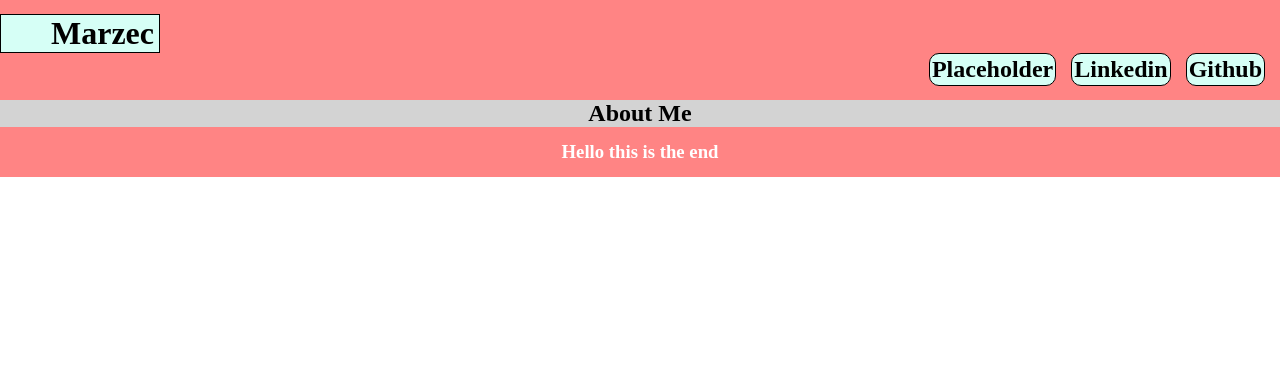
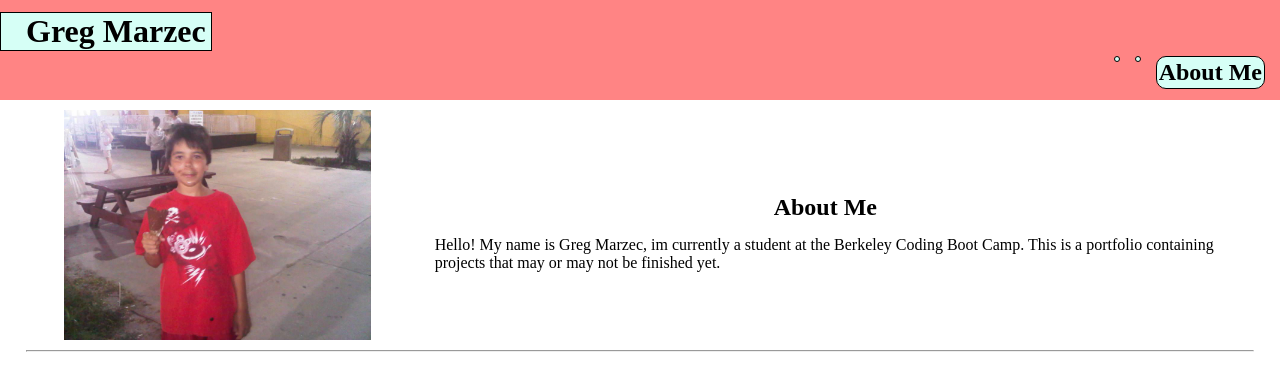
Before and after one commit to gregmarz/portfolio, a plain HTML site: page index.html in a window 1280 px wide. Drawn offline with Linux system fonts and the light colour scheme.

Commit message:
worked on about me

```diff
--- a/assets/assets.css
+++ b/assets/assets.css
@@ -12,6 +12,14 @@
     box-sizing: border-box;
 }
 
+hr {
+    clear:both;
+    display:block;
+    width: 96%;
+    background-color:#FFFF00;
+    height: 1px;
+  }
+
 header {
     display: flex;
     flex-direction: column;
@@ -21,10 +29,15 @@ header {
     position: relative;
 }
 
+header h1 {
+    margin-right: 5px;
+    margin-bottom: 5px;
+}
+
 .nameL {
     background-color: var(--cyan);
     width: fit-content;
-    padding-left: 50px;
+    padding-left: 25px;
     padding-right: 5px;
     font-weight: bold;
     align-items: center;
@@ -48,13 +61,40 @@ header {
 
 main {
     display: flex;
-    flex-direction: column;
+    flex-wrap: wrap;
     justify-content: center;
     align-items: center;
-    background-color: lightgray;
 }
 
-footer {
+#aboutMe {
+    display: flex;
+    flex-direction: row;
+    justify-content: center;
+    align-items: center;
+}
+
+#aboutMe div {
+    padding-left: 5%;
+    padding-right: 5%;
+}
+
+#aboutMe h2 {
+    display: flex;
+    flex-direction: column;
+    align-items: center;
+    padding: 2%;
+}
+
+#aboutMe img {
+    padding-top: 10px;
+    padding-bottom: 10px;
+    padding-left: 5%;
+    height: 250px;
+    width: auto;
+}
+
+
+/* footer {
     display: flex;
     flex-direction: column;
     justify-content: center;
@@ -62,4 +102,4 @@ footer {
     height: 50px;
     background-color: var(--coral);
     color: white;
-}
+} */
--- a/index.html
+++ b/index.html
@@ -10,31 +10,37 @@
 <body>
 
     <header>
-        <h1 class="nameL">Marzec</h1>
+        <h1 class="nameL">Greg Marzec</h1>
         <nav id="navSec">
             <section>
-                <h2><a href="https://github.com/gregmarz" target="_blank">Github</a></h2>
+                <h2><a href="#aboutMe">About Me</a></h2>
             </section>
 
             <section>
-                <h2><a href="https://www.linkedin.com/in/greg-marzec-b6800b242/" target="_blank">Linkedin</a></h2>
+                <h2><a href=""></a></h2>
             </section>
 
             <section>
-                <h2><a href="google.com" target="_blank">Placeholder</a></h2>
+                <h2><a href=""></a></h2>
             </section>
         </nav>
     </header>
 
     <main>
         <section id="aboutMe">
-            <h2>About Me</h2>
+            <img src="./assets/images/choglat.jpg" alt="me eating chocolate ice cream as a child">
+            <div>
+                <h2>About Me</h2>
+                <p>
+                    Hello! My name is Greg Marzec, im currently a student at the Berkeley Coding Boot Camp. This is a portfolio containing projects that may or may not be finished yet.
+                </p>
+            </div>
         </section>
-
+    <hr>
     </main>
 
     <footer>
-        <h3>Hello this is the end</h3>
+        <!-- <h3>Hello this is the end</h3> -->
     </footer>
 
 </body>
```
Also changed, not shown: assets/images/choglat.jpg (added).
